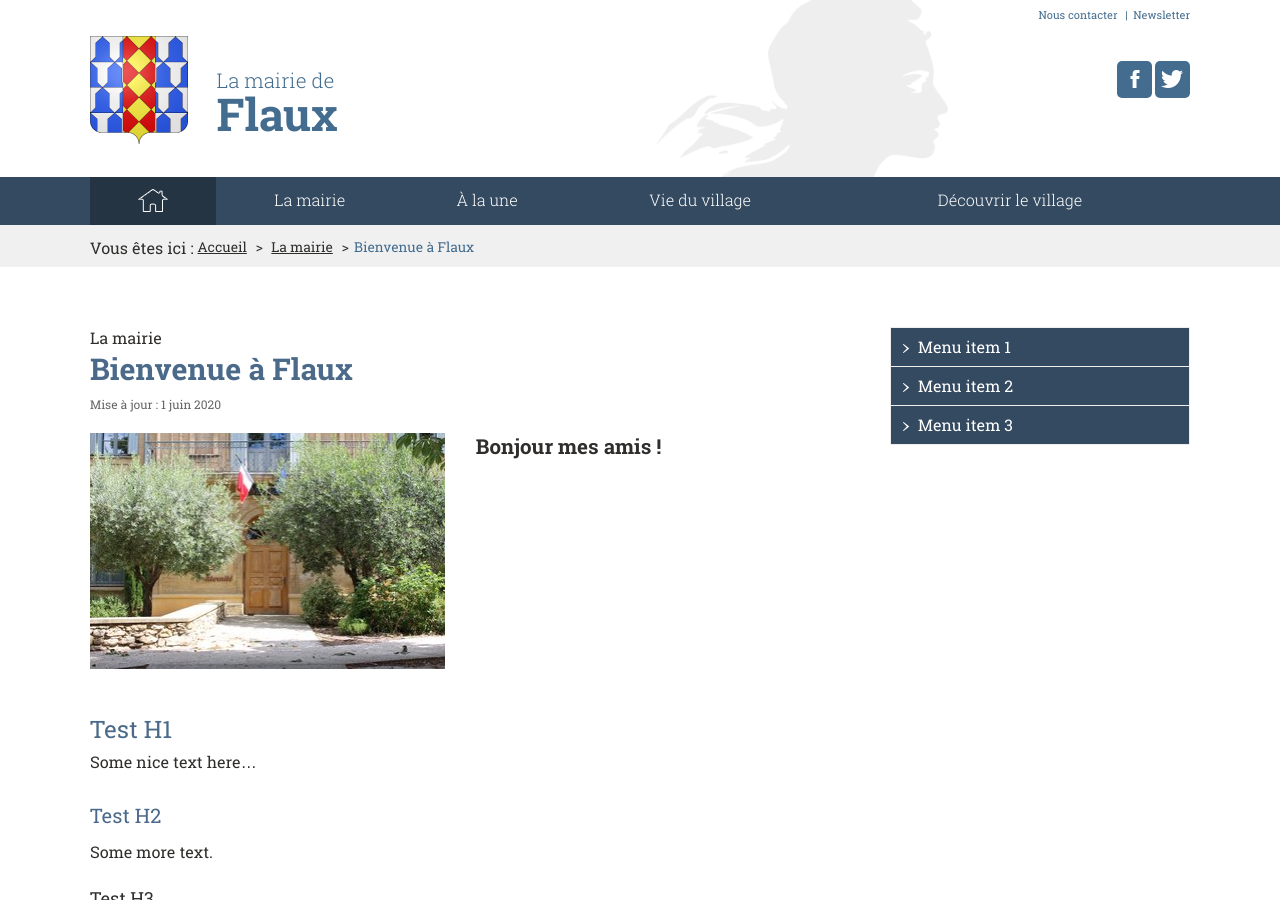
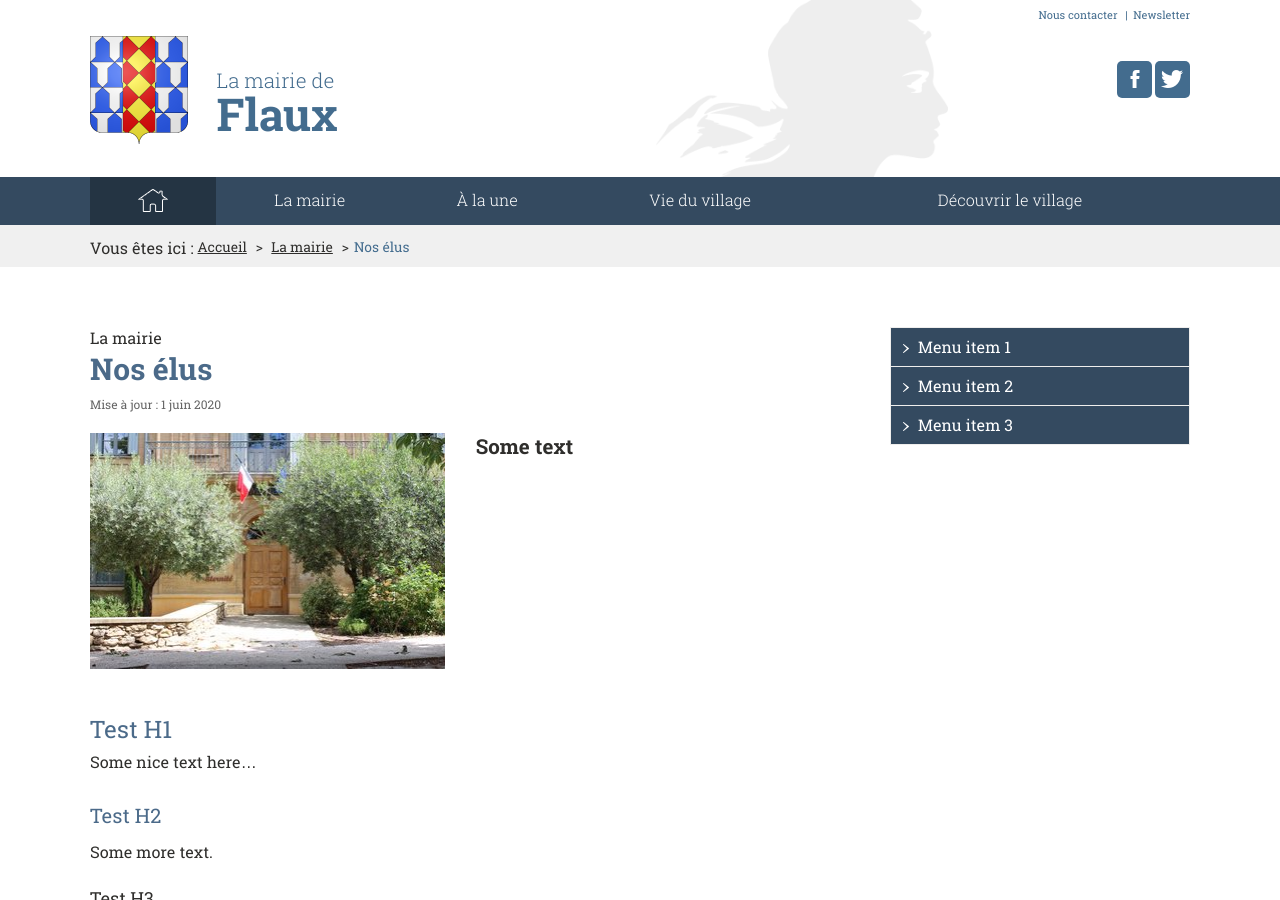
Before and after one commit to Flaux-Village/flaux-village.github.io, a Jekyll site: the page built from elus.md, in a window 1280 px wide and 900 px high. Built offline with Jekyll 4.4.1, drawn with Linux system fonts in a browser that asks for light colours; our own code applies the rules of GitHub Pages for plain Markdown files.

Commit message:
Update elus.md

```diff
--- a/elus.md
+++ b/elus.md
@@ -3,13 +3,13 @@ layout: page
 titre: Accueil | La mairie de Flaux
 description: Portail du village de Flaux
 keywords: mairie, commune, flaux, gard
-titre_page: Bienvenue à Flaux
+titre_page: Nos élus
 section: La mairie
 addresse_section: /mairie.html
 date_texte: 1 juin 2020
 illustration: /assets/illustrations/355_237_IMG_3615.jpg
-description_illustration: La Mairie de Flaux.
-introduction: Bonjour mes amis !
+description_illustration: Some élu.
+introduction: Some text
 menu_secondaire:
 - titre: Menu item 1
   addresse: /some-other-page.html
```
